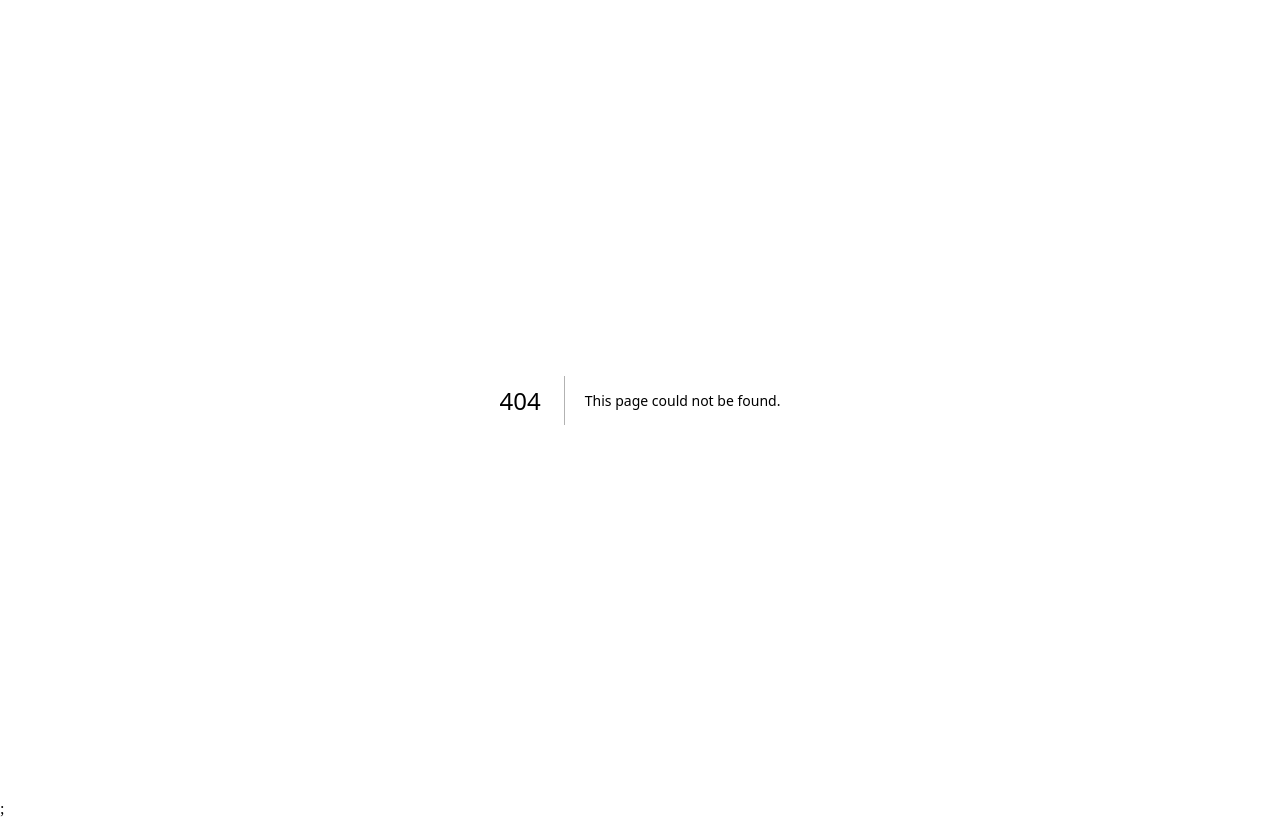
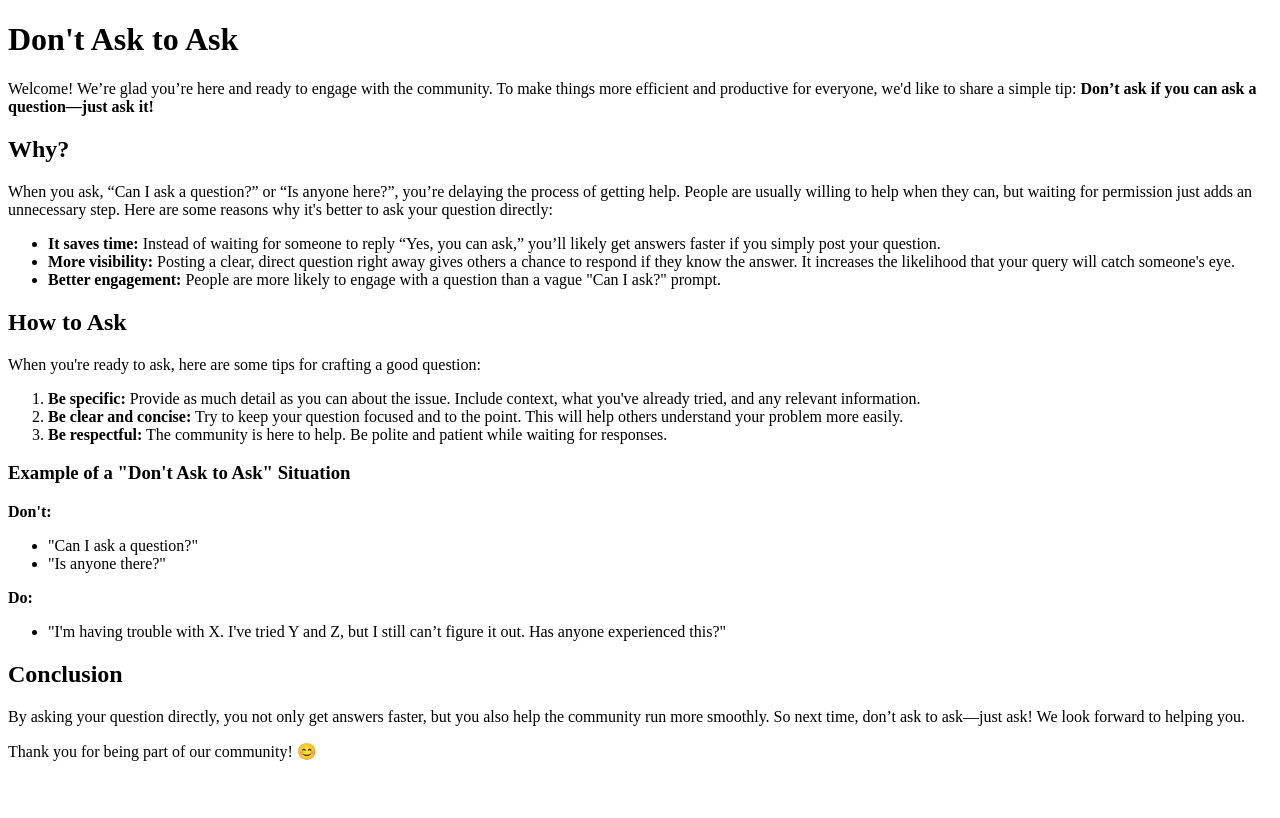
Before and after one commit to Yorick20022/Nextra-FiveM, a Next.js app: page /General/Dont-Ask-To-Ask in a window 1280 px wide. Before the commit this address had no page. Built offline with nearby package versions, Linux system fonts and the light colour scheme.

Commit message:
Removed semicolon in footer (thanks Dubdie in cfx discord)

```diff
--- /dev/null
+++ b/pages/General/Dont-Ask-To-Ask.mdx
@@ -0,0 +1,34 @@
+# Don't Ask to Ask
+
+Welcome! We’re glad you’re here and ready to engage with the community. To make things more efficient and productive for everyone, we'd like to share a simple tip: **Don’t ask if you can ask a question—just ask it!**
+
+## Why?
+
+When you ask, “Can I ask a question?” or “Is anyone here?”, you’re delaying the process of getting help. People are usually willing to help when they can, but waiting for permission just adds an unnecessary step. Here are some reasons why it's better to ask your question directly:
+
+- **It saves time:** Instead of waiting for someone to reply “Yes, you can ask,” you’ll likely get answers faster if you simply post your question.
+- **More visibility:** Posting a clear, direct question right away gives others a chance to respond if they know the answer. It increases the likelihood that your query will catch someone's eye.
+- **Better engagement:** People are more likely to engage with a question than a vague "Can I ask?" prompt.
+
+## How to Ask
+
+When you're ready to ask, here are some tips for crafting a good question:
+
+1. **Be specific:** Provide as much detail as you can about the issue. Include context, what you've already tried, and any relevant information.
+2. **Be clear and concise:** Try to keep your question focused and to the point. This will help others understand your problem more easily.
+3. **Be respectful:** The community is here to help. Be polite and patient while waiting for responses.
+
+### Example of a "Don't Ask to Ask" Situation
+
+**Don't:**
+- "Can I ask a question?"
+- "Is anyone there?"
+
+**Do:**
+- "I'm having trouble with X. I've tried Y and Z, but I still can’t figure it out. Has anyone experienced this?"
+
+## Conclusion
+
+By asking your question directly, you not only get answers faster, but you also help the community run more smoothly. So next time, don’t ask to ask—just ask! We look forward to helping you.
+
+Thank you for being part of our community! 😊
--- a/pages/_app.tsx
+++ b/pages/_app.tsx
@@ -5,7 +5,7 @@ function MyApp({ Component, pageProps }: AppProps) {
     return (
         <>
             <Component {...pageProps} />
-            <Analytics mode={'production'} />;
+            <Analytics mode={'production'} />
         </>
     );
 }
```
